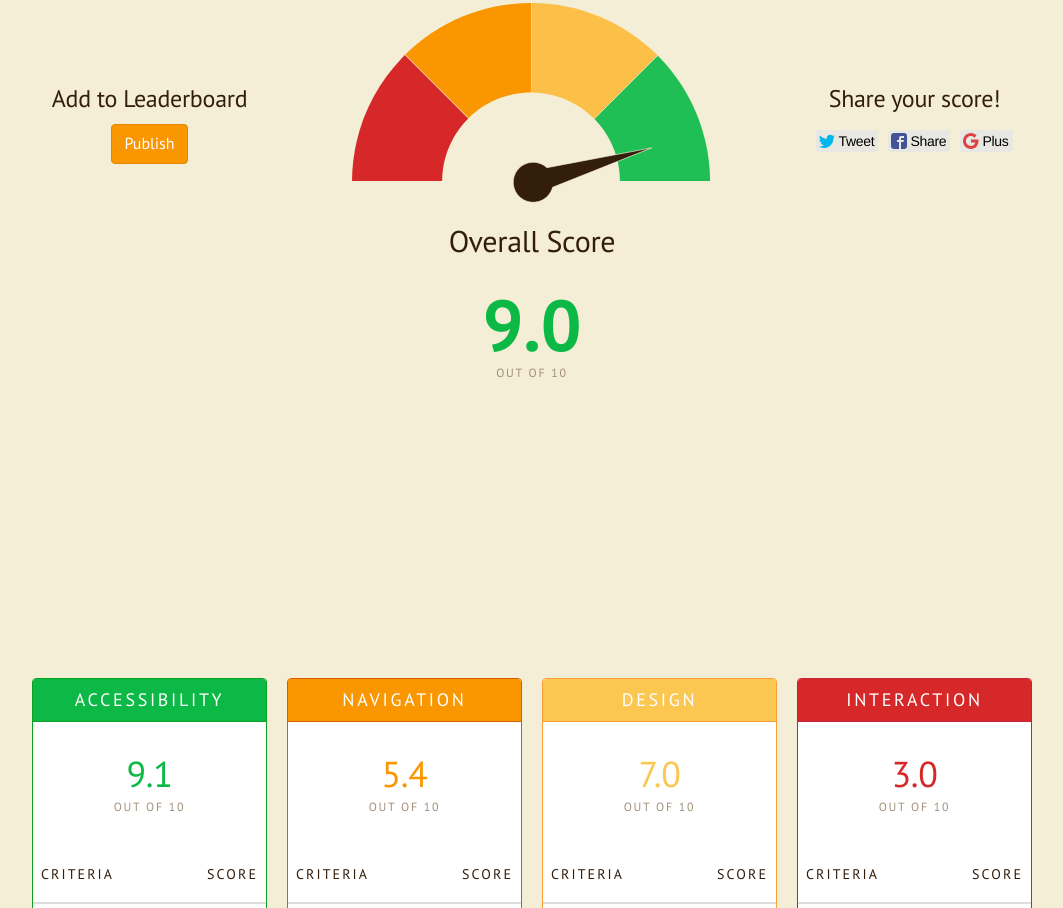
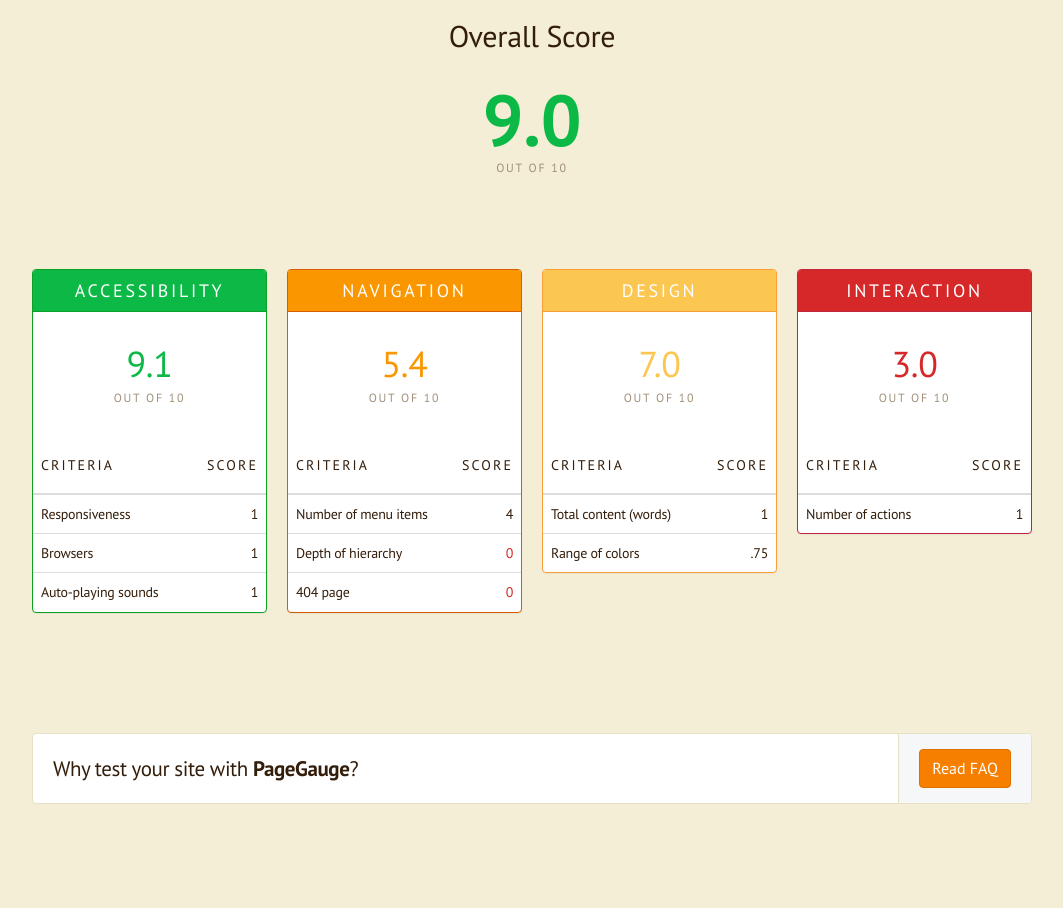
Before and after one commit to trychameleon/page_gauge_web, a website: page index.html in a window 1280 px wide. Shown: the part 1892-2800 px from the top of the page, without its empty margins (108-1171 px from the left). After the commit the page ends 2748 px from the top, so only its background shows below. Drawn offline with Linux system fonts and the light colour scheme.

Commit message:
prepare screens

```diff
--- a/index.html
+++ b/index.html
@@ -35,6 +35,7 @@
   </div>
 </header>
 
+<!-- Run Test Screen -->
 <div class="block block-fill-height block-inverse" id="run-test" style="margin-top: -50px;">
   <div class="block-xs-middle">
     <div class="container container-md text-center">
@@ -57,21 +58,11 @@
 
     </div>
   </div>
+</div>
+<!-- /End Run Test Screen -->
 
-  <!--<div class="container">
-    <div class="callout">
-      <div class="callout-content">
-        <p class="lead">Why test your site with <strong>PageGauge</strong>?</p>
-      </div>
-
-      <div class="callout-secondary">
-        <a href="#faq" class="btn btn-primary">Read FAQ</a>
-      </div>
-    </div>
-  </div>-->
-</div>
-
-<div class="block block-fill-height block-inverse" id="run-test" style="margin-top: -50px;">
+<!-- Analyzing Screen -->
+<div class="block block-fill-height block-inverse" id="analyze" style="margin-top: -50px;">
   <div class="block-xs-middle">
     <div class="container container-md text-center">
       <h1><img src="img/pagegauge-inverse@2x.png" class="block-brand" alt="PageGuage"></h1>
@@ -90,9 +81,10 @@
     </div>
   </div>
 </div>
+<!-- End Analyzing Screen -->
 
-<div class="block block-fill-height" id="score">
-  <div class="block-xs-middle">
+<!-- Report Screen -->
+<div class="block" id="score">
     <div class="container">
       <div class="row text-center">
 
@@ -129,9 +121,8 @@
       </div>
     </div>
 </div>
-</div>
 
-<div class="block block-fill-height" id="report">
+<div class="block" id="report">
   <div class="container">
     <div class="row">
       <div class="col-sm-6 col-lg-3">
@@ -261,8 +252,18 @@
   </div>
 </div>
 
-<div class="block block-fill-height" id="faq">
+<div class="block" id="faq">
   <div class="container">
+    <div class="callout">
+      <div class="callout-content">
+        <p class="lead">Why test your site with <strong>PageGauge</strong>?</p>
+      </div>
+
+      <div class="callout-secondary">
+        <a href="#faq" class="btn btn-primary" data-toggle="collapse" href="#collapseFAQ" aria-expanded="false" aria-controls="collapseFAQ">Read FAQ</a>
+      </div>
+    </div>
+    <div class="collapse" id="collapseFAQ">
       <div class="well">
         <div class="row">
           <div class="col-sm-6">
@@ -303,6 +304,8 @@
       </div>
     </div>
   </div>
+</div>
+<!-- /End Report Screen -->
 
 <footer class="navbar navbar-fixed-bottom navbar-transparent">
   <div class="container-fluid">
```
Lines whose indentation alone changed are shown as unchanged.
